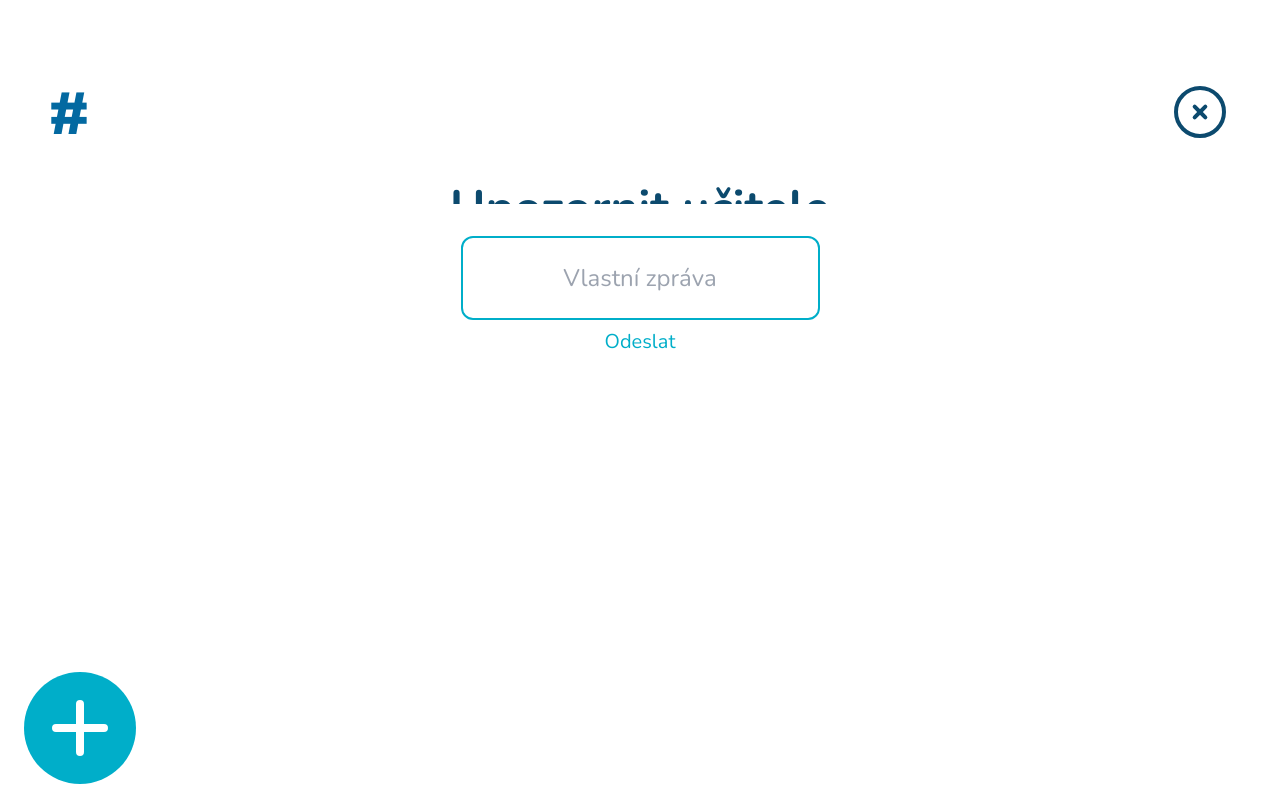
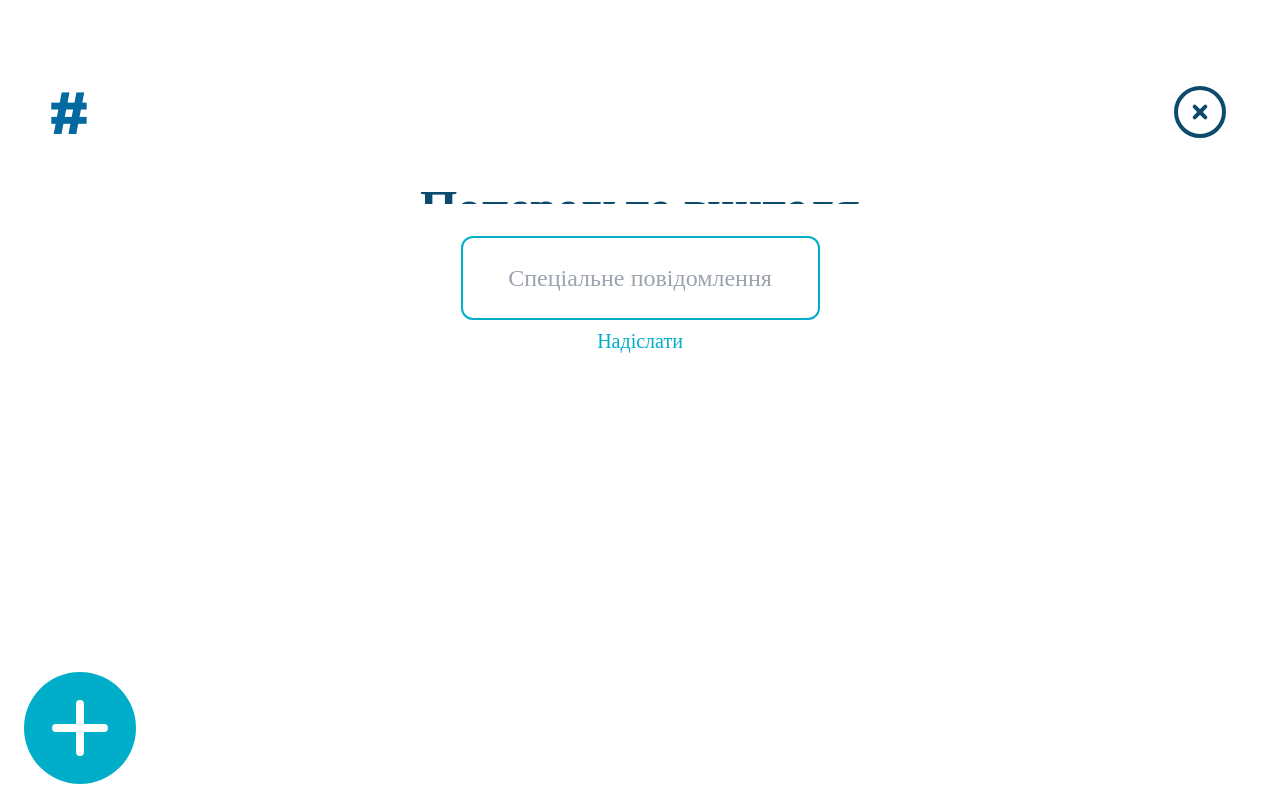
Before and after one commit to burkartd/comenio, a website: page public/zak.html in a window 1280 px wide. Drawn offline with nearby package versions, Linux system fonts and the light colour scheme; no server answers.

Commit message:
překlad

```diff
--- /dev/null
+++ b/public/js/zakdata.js
@@ -0,0 +1,24 @@
+var zakData = {
+    "nadpis": ["Upozornit učitele", "Попередьте вчителя"],
+    "sendbtn": ["Odeslat", "Надіслати"],
+    "Tlacitko1": ["Nestíhám zápis", "Я не можу зловити рекорд"],
+    "Tlacitko2": ["Nerozumím učivu", "Я не розумію навчальної програми"],
+    "Tlacitko3": ["Zvládám bez problému", "Справляюся без проблем"],
+    "hsplneni": ["Potvrď splnění úkolu", "Підтвердіть завдання"],
+    "btnsplneno": ["Splněno", "Готово"],
+    "btnnesplneno": ["Nesplněno", "не зустрічався"],
+    "hodpoved": ["Napiš odpověď", "Запишіть відповідь"],
+    "sendbtn2": ["Odeslat", "Надіслати"]
+}
+
+ZakText(1);
+
+function ZakText(jazyk)
+{
+    Object.keys(zakData).forEach((key)=>{
+        console.log(document.getElementById(key).innerText)
+        document.getElementById(key).innerText = zakData[key][jazyk];
+    });
+    let ph = ["Vlastní zpráva", "Спеціальне повідомлення"];
+    document.getElementById('msg').placeholder = ph[jazyk];
+}
--- a/public/zak.html
+++ b/public/zak.html
@@ -18,7 +18,7 @@
                 <svg class="w-12 ml-auto mr-4 md:w-16" fill="none" stroke="currentColor" viewBox="0 0 24 24" xmlns="http://www.w3.org/2000/svg"><path stroke-linecap="round" stroke-linejoin="round" stroke-width="1.5" d="M10 14l2-2m0 0l2-2m-2 2l-2-2m2 2l2 2m7-2a9 9 0 11-18 0 9 9 0 0118 0z"></path></svg>
             </div>
             <div class="text-center items-center mt-10 col-span-2">
-            <h1>Upozornit učitele</h1>
+            <h1 id="nadpis">Upozornit učitele</h1>
             </div>
         </div>
         <div id = "divMenu" class="text-xl max-h-[20vh] py-1 text-comeniowhiteblue grid grid-cols-1"><!--tlacitka-->
@@ -33,7 +33,7 @@
                     required
                     autocomplete="off"
                     />
-                    <button class="pt-2 text-base hover:underline md:text-xl">Odeslat</button>
+                    <button id="sendbtn" class="pt-2 text-base hover:underline md:text-xl">Odeslat</button>
                 </form>
             </div>
         </div>
@@ -70,17 +70,17 @@
 
     <div class="popup" id="anketapopup">
         <div class="items-center h-full pt-8 sm:pt-12 font-nunito">
-            <h1 class="text-center text-2xl">Potvrď splnění úkolu</h1>
+            <h1 id="hsplneni" class="text-center text-2xl">Potvrď splnění úkolu</h1>
             <div class="justify-center flex mt-6 sm:mt-12">
                 <div>
                 </div>
-                <button class="px-6 py-2 mx-2 sm:px-10 sm:py-4 sm:mx-4 bg-sky-700 rounded text-comeniowhiteblue hover:bg-sky-800 disabled:bg-comenioblue" type="button" id="btnsplneno">
+                <button itemid="btnsplneno" class="px-6 py-2 mx-2 sm:px-10 sm:py-4 sm:mx-4 bg-sky-700 rounded text-comeniowhiteblue hover:bg-sky-800 disabled:bg-comenioblue" type="button" id="btnsplneno">
                     <svg class="w-14 text-white mx-auto" fill="none" stroke="currentColor" viewBox="0 0 24 24" xmlns="http://www.w3.org/2000/svg"><path stroke-linecap="round" stroke-linejoin="round" stroke-width="2.5" d="M5 13l4 4L19 7"></path></svg>
-                    Splneno
+                    Splněno
                 </button>
-                <button class="px-6 py-2 mx-2 sm:px-10 sm:py-4 sm:mx-4 bg-sky-700 rounded text-comeniowhiteblue hover:bg-sky-800 disabled:bg-comenioblue" type="button" id="btnnesplneno">
+                <button id="btnnesplneno" class="px-6 py-2 mx-2 sm:px-10 sm:py-4 sm:mx-4 bg-sky-700 rounded text-comeniowhiteblue hover:bg-sky-800 disabled:bg-comenioblue" type="button" id="btnnesplneno">
                     <svg class="w-14 text-white mx-auto" fill="none" stroke="currentColor" viewBox="0 0 24 24" xmlns="http://www.w3.org/2000/svg"><path stroke-linecap="round" stroke-linejoin="round" stroke-width="2" d="M6 18L18 6M6 6l12 12"></path></svg>
-                    Nesplneno
+                    Nesplněno
                 </button>
             </div>
         </div>
@@ -89,7 +89,7 @@
 
     <div class="popup" id="odpovedipopup">
         <div class="items-center h-full pt-8 sm:pt-12 font-nunito">
-            <h1 class="text-center text-2xl">Napiš odpověď</h1>
+            <h1 id="hodpoved" class="text-center text-2xl">Napiš odpověď</h1>
             <div class="justify-center flex mt-6 sm:mt-12">
                 <div>
                 </div>
@@ -102,7 +102,7 @@
                     required
                     autocomplete="off"
                     />
-                    <button class="pt-2 text-base hover:underline md:text-xl">Odeslat</button>
+                    <button id="sendbtn2" class="pt-2 text-base hover:underline md:text-xl">Odeslat</button>
                 </form>
             </div>
         </div>
@@ -117,5 +117,6 @@
     crossorigin="anonymous" referrerpolicy="no-referrer"></script>
     <script src="/socket.io/socket.io.js"></script>
     <script src="/js/zak.js"></script>
+    <script src="/js/zakdata.js"></script>
 </body>
 </html>
```
